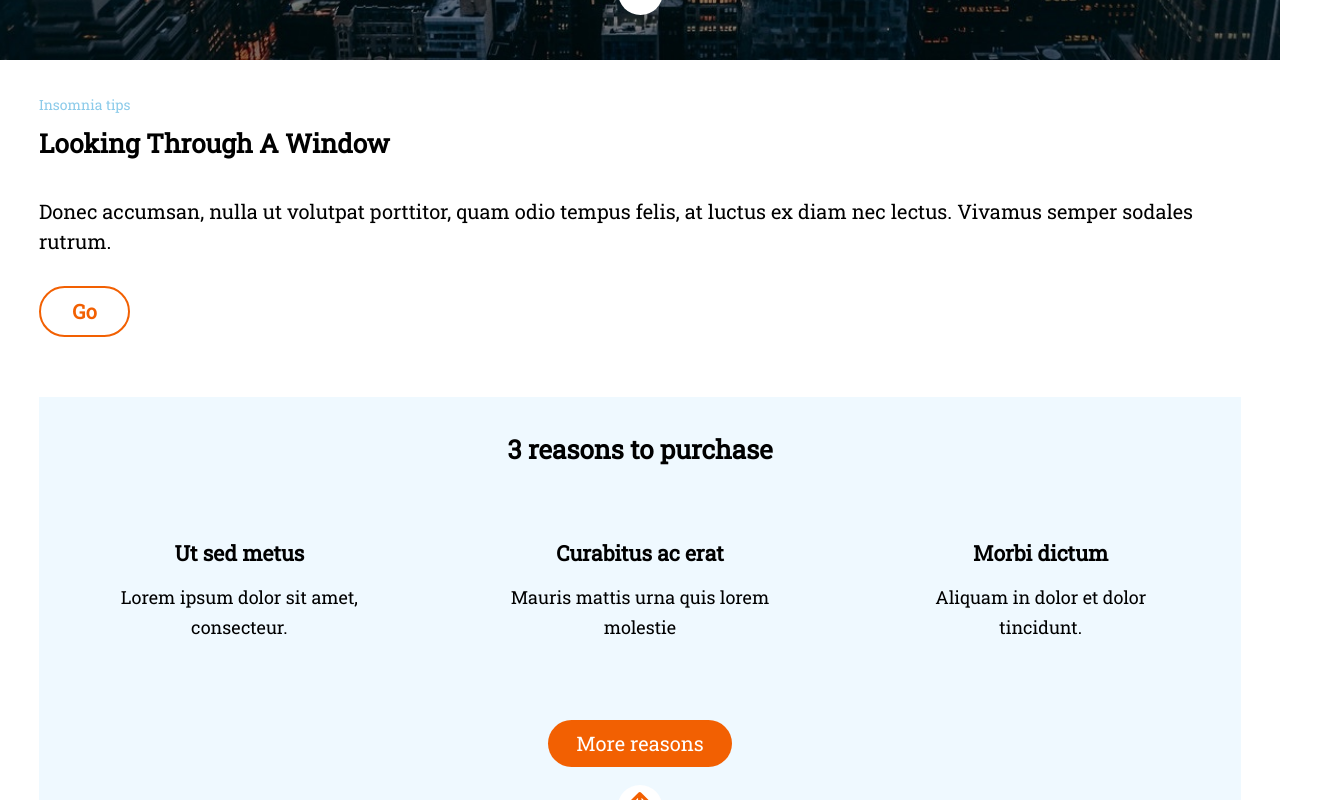
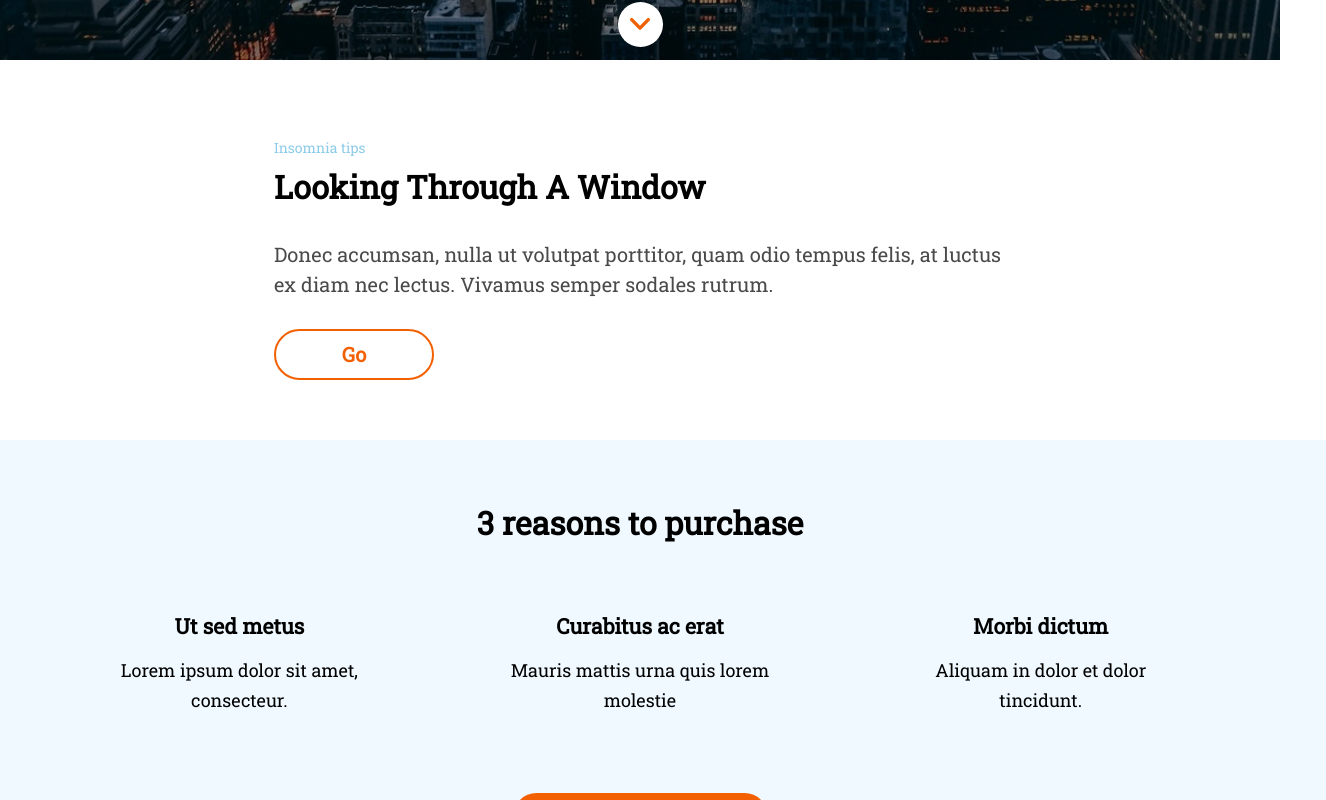
Before and after one commit to ArianeJDB/f-m1-evaluacion-final-ArianeJDB, a website: page docs/index.html in a window 1280 px wide. Shown: the part 740-1540 px from the top of the page, 1326 px wide, since content can reach past the window. Drawn offline with nearby package versions, Linux system fonts and the light colour scheme; files that its build step writes are made by us from their sources.

Commit message:
finish media queries desktop

```diff
--- a/_src/assets/scss/layout/_footer.scss
+++ b/_src/assets/scss/layout/_footer.scss
@@ -8,13 +8,18 @@
   // @media all and (min-width: 768px) {
   //    padding-top: 0;
   // }
+  @media all and (min-width: 1200px) {
+      padding-left: 355px;
+      padding-right: 355px;
+  }
 }
 
 .footer__container {
   display: flex;
   flex-direction: column;
   align-items: center;
-  justify-content: center;
+
+
   @media all and (min-width: 768px) {
     display: flex;
     flex-direction: row;
@@ -35,6 +40,7 @@
 
 .footer__links {
   margin-top: 60px;
+
 }
 
 .we {
--- a/_src/assets/scss/layout/_general.scss
+++ b/_src/assets/scss/layout/_general.scss
@@ -3,6 +3,9 @@
   flex-direction: column;
   line-height: 30px;
   font-family: $font-family;
+  @media all and (min-width: 1200px) {
+
+  }
 }
 
 .main__container__first-link {
@@ -11,6 +14,9 @@
   padding-bottom: 0px;
   font-size: 14px;
   height: 30px;
+  @media all and (min-width: 1200px) {
+    margin-top: 73px;
+  }
 }
 
 .link-tips {
@@ -28,11 +34,15 @@
     line-height: 45px;
     margin-bottom: 30px;
   }
+  @media all and (min-width: 1200px) {
+    font-size: 32px;
+  }
 }
 
 .main__container__first__text {
   font-size: $xl;
   margin-bottom: 30px;
+  color: #4a4a4a;
   @media all and (min-width: 768px) {
     font-size: 20px;
     font-weight: normal;
@@ -47,6 +57,7 @@
   @media all and (min-width: 768px) {
     margin-bottom: 60px;
   }
+
 }
 .button-go {
   width: 76px;
@@ -62,6 +73,10 @@
   @media all and (min-width: 768px) {
     width: 91px;
   }
+  @media all and (min-width: 1200px) {
+    width: 160px;
+
+  }
 }
 
 .main__container__second {
@@ -72,7 +87,19 @@
     z-index: 1;
 
   }
-
+  //mejorar luego los numeros negativos
+.wrapper .main__container__second {
+  margin-right: -15px;
+  margin-left: -15px;
+  @media all and (min-width: 768px) {
+    margin-right: -37px;
+  margin-left: -37px;
+  @media all and (min-width: 1200px) {
+    margin-right: -85px;
+  margin-left: -85px;
+  }
+  }
+}
 
 .title3 {
   margin-top: 30px;
@@ -83,6 +110,10 @@
   @media all and (min-width: 768px) {
     font-size: 26px;
     line-height: 45px;
+  }
+  @media all and (min-width: 1200px) {
+    font-size: 32px;
+    margin-top: 60px;
   }
 }
 
@@ -117,6 +148,10 @@ h3 {
     margin-top: 60px;
     margin-bottom: 38px
   }
+  @media all and (min-width: 1200px) {
+    width: 255px;
+    margin-bottom: 60px;
+  }
 }
 
 .button__scroll-up {
@@ -142,3 +177,14 @@ h3 {
 
   }
 }
+
+@media all and (min-width: 1200px) {
+  .main__container__first {
+    padding-left: 235px;
+    padding-right: 235px;
+  }
+  .main__container__second {
+    padding-left: 85px;
+    padding-right: 85px;
+  }
+}
--- a/_src/assets/scss/layout/_header.scss
+++ b/_src/assets/scss/layout/_header.scss
@@ -9,10 +9,13 @@ body {
   @media all and (min-width: 768px) {
     margin: 0 39px;
   }
+  @media all and (min-width: 1200px) {
+
+  }
 
 }
 .hero {
-  background-image: url(/assets/images/cover.jpg);
+  background-image: url(../images/cover.jpg);
   min-height: 100vh;
   background-repeat: no-repeat;
   background-size: cover;
@@ -54,7 +57,10 @@ body {
     font-size: 80px;
     line-height: 106px;
     margin-bottom: 20px;
-
+}
+@media all and (min-width: 1200px) {
+  font-size: 100px;
+  line-height: 132px;
 }
 }
 .subtitle {
@@ -65,6 +71,7 @@ body {
     font-size: 24px;
 
   }
+
 }
 
 .button {
@@ -81,4 +88,7 @@ body {
     margin-top: 30px;
     margin-bottom: 45px;
   }
+  @media all and (min-width: 768px) {
+    margin-bottom: 13px;
+  }
 }
```
